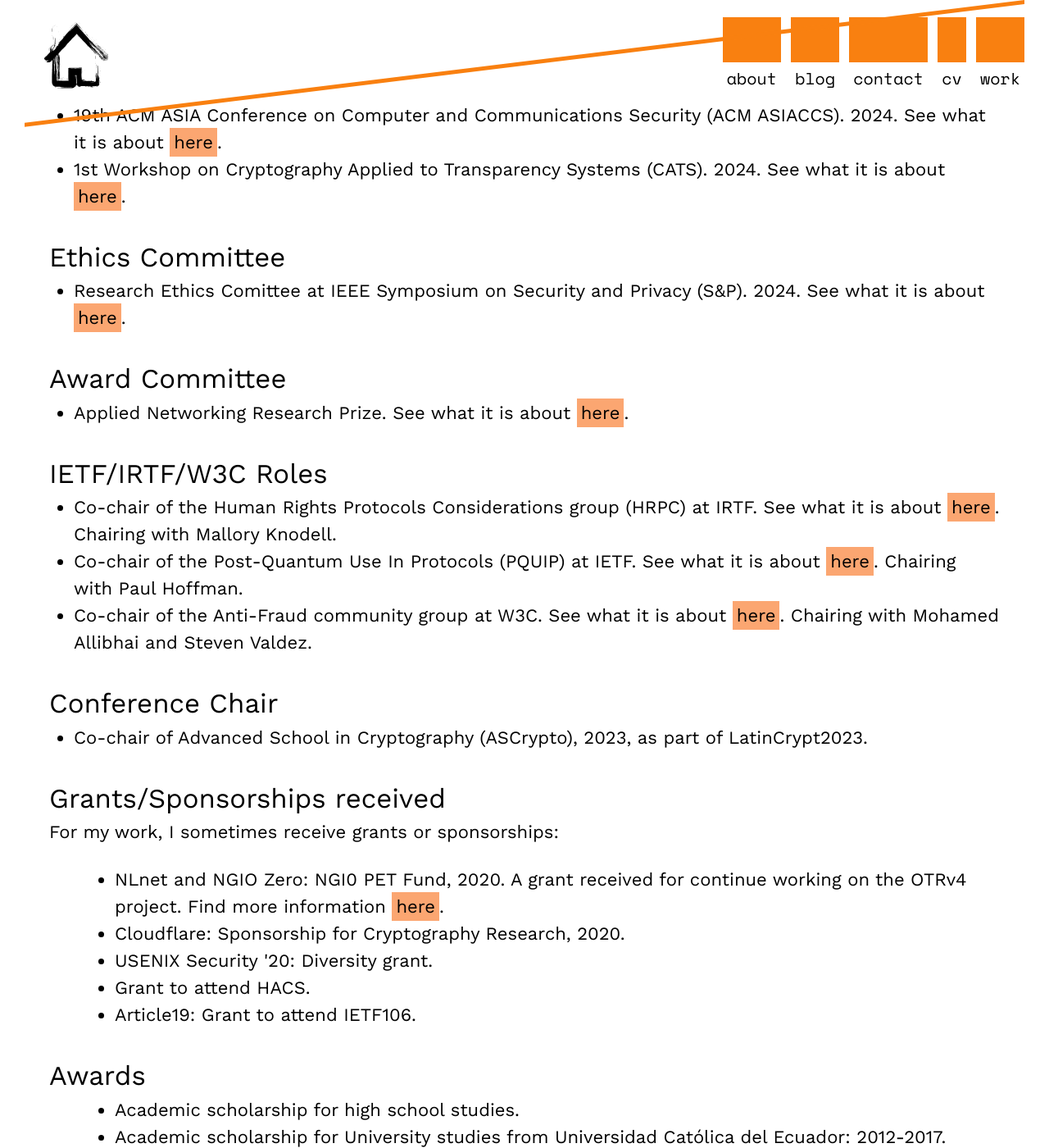
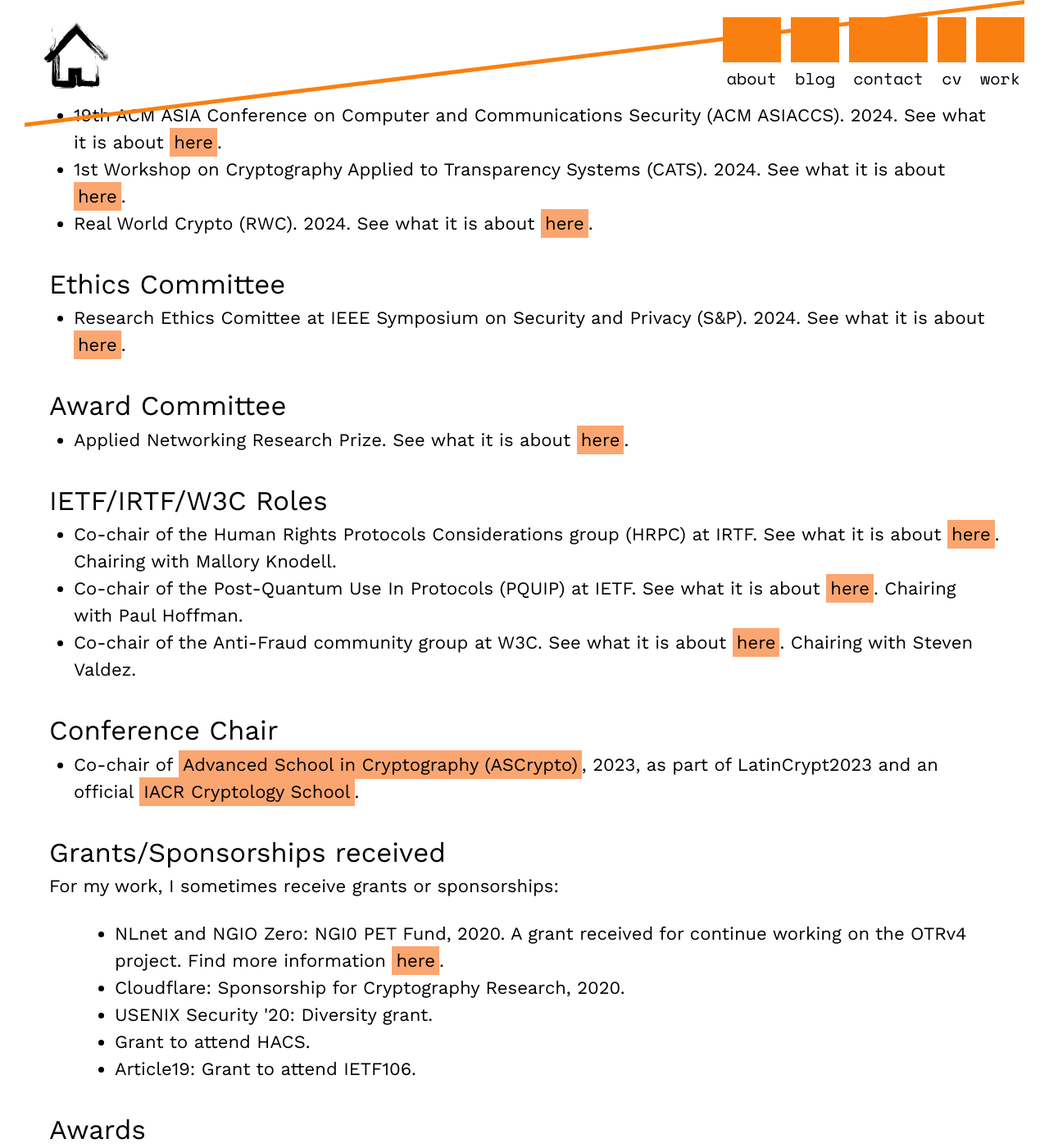
Before and after one commit to claucece/claucece.github.io, a Jekyll site: the page built from work.html, in a window 1280 px wide and 1400 px high, scrolled down 6047 px. Shown: the whole window at 82% size. Built offline with Jekyll 4.4.1, drawn with Linux system fonts in a browser that asks for light colours.

Commit message:
The most happy update for the school

```diff
--- a/work.html
+++ b/work.html
@@ -187,6 +187,7 @@ tags: menu
 		  <li>International Conference on Applied Cryptography and Network Security (ACNS). 2024. See what it is about <a href="https://wp.nyu.edu/acns2024/" target="_blank">here</a>.</li>
 		  <li>19th ACM ASIA Conference on Computer and Communications Security (ACM ASIACCS). 2024. See what it is about <a href="https://asiaccs2023.org/" target="_blank">here</a>.</li>
 		  <li>1st Workshop on Cryptography Applied to Transparency Systems (CATS). 2024. See what it is about <a href="https://catsworkshop.dev/" target="_blank">here</a>.</li>
+		  <li>Real World Crypto (RWC). 2024. See what it is about <a href="https://rwc.iacr.org/2024/" target="_blank">here</a>.</li>
 		</ul>
 		<br>
 
@@ -206,13 +207,13 @@ tags: menu
 		<ul>
 		  <li>Co-chair of the Human Rights Protocols Considerations group (HRPC) at IRTF. See what it is about <a href="https://datatracker.ietf.org/rg/hrpc/about/" target="_blank">here</a>. Chairing with Mallory Knodell.</li>
 		  <li>Co-chair of the  Post-Quantum Use In Protocols (PQUIP) at IETF. See what it is about <a href="https://datatracker.ietf.org/wg/pquip/about/" target="_blank">here</a>. Chairing with Paul Hoffman.</li>
-		  <li>Co-chair of the Anti-Fraud community group at W3C. See what it is about <a href="https://www.w3.org/community/antifraud/" target="_blank">here</a>. Chairing with Mohamed Allibhai and Steven Valdez.</li>
+		  <li>Co-chair of the Anti-Fraud community group at W3C. See what it is about <a href="https://www.w3.org/community/antifraud/" target="_blank">here</a>. Chairing with Steven Valdez.</li>
 		</ul>
 		<br>
 
 		<a class="none" id="chair"><h2>Conference Chair</h2></a>
 		<ul>
-		  <li>Co-chair of Advanced School in Cryptography (ASCrypto), 2023, as part of LatinCrypt2023.</li>
+		  <li>Co-chair of <a href="https://ascrypto.org/" target="_blank">Advanced School in Cryptography (ASCrypto)</a>, 2023, as part of LatinCrypt2023 and an official <a href="https://iacr.org/schools/" target="_blank">IACR Cryptology School</a>.</li>
 		</ul>
 		<br>
 
```
